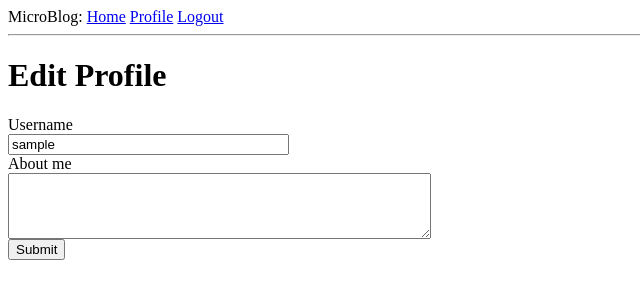
After one commit to WaizungTaam/microblog, a Flask app: page /edit_profile in a window 1280 px wide. The commit adds this page. Shown: the top 300 px of the page, without its empty margins (0-640 px from the left). Run offline with Flask 2, Linux system fonts and the light colour scheme; the visitor is signed in with stand-in values (Sample User, id 1); data comes from the database, SQL or seed files in the repository; both versions use the stored data as it was after the commit.

Commit message:
06 - Profile Page and Avatars

```diff
--- a/app/forms.py
+++ b/app/forms.py
@@ -1,6 +1,8 @@
 from flask_wtf import FlaskForm
-from wtforms import StringField, PasswordField, BooleanField, SubmitField
-from wtforms.validators import DataRequired, Email, EqualTo, ValidationError
+from wtforms import StringField, PasswordField, BooleanField, SubmitField, \
+    TextAreaField
+from wtforms.validators import DataRequired, Email, EqualTo, Length, \
+    ValidationError
 from app.models import User
 
 class LoginForm(FlaskForm):
@@ -26,3 +28,8 @@ class RegistrationForm(FlaskForm):
         user = User.query.filter_by(email=email.data).first()
         if user is not None:
             raise ValidationError('Please use a different email address.')
+
+class EditProfileForm(FlaskForm):
+    username = StringField('Username', validators=[DataRequired()])
+    about_me = TextAreaField('About me', validators=[Length(min=0, max=140)])
+    submit = SubmitField('Submit')
--- a/app/models.py
+++ b/app/models.py
@@ -1,4 +1,5 @@
 from datetime import datetime
+from hashlib import md5
 from werkzeug.security import generate_password_hash, check_password_hash
 from flask_login import UserMixin
 from app import db, login
@@ -9,6 +10,8 @@ class User(db.Model, UserMixin):
     email = db.Column(db.String(128), index=True, unique=True)
     password_hash = db.Column(db.String(128))
     posts = db.relationship('Post', backref='author', lazy='dynamic')
+    about_me = db.Column(db.String(140))
+    last_seen = db.Column(db.DateTime, default=datetime.utcnow)
 
     def __repr__(self):
         return '<User {}>'.format(self.username)
@@ -18,6 +21,11 @@ class User(db.Model, UserMixin):
 
     def check_password(self, password):
         return check_password_hash(self.password_hash, password)
+
+    def avatar(self, size):
+        digest = md5(self.email.lower().encode()).hexdigest()
+        return 'https://www.gravatar.com/avatar/{}?d=identicon&s={}'.format(
+            digest, size)
 
 @login.user_loader
 def load_user(id):
--- a/app/routes.py
+++ b/app/routes.py
@@ -1,8 +1,9 @@
+from datetime import datetime
 from flask import render_template, flash, redirect, url_for, request
 from flask_login import current_user, login_user, logout_user, login_required
 from werkzeug.urls import url_parse
 from app import app, db
-from app.forms import LoginForm, RegistrationForm
+from app.forms import LoginForm, RegistrationForm, EditProfileForm
 from app.models import User
 
 @app.route('/')
@@ -56,3 +57,35 @@ def register():
         flash('Congratulations! You are now a registered user.')
         return redirect(url_for('login'))
     return render_template('register.html', title='Register', form=form)
+
+@app.route('/user/<username>')
+@login_required
+def user(username):
+    user = User.query.filter_by(username=username).first_or_404()
+    posts = [
+        {'author': user, 'body': 'Test post #1'},
+        {'author': user, 'body': 'Test post #2'}
+    ]
+    return render_template('user.html', user=user, posts=posts)
+
+@app.before_request
+def before_request():
+    if current_user.is_authenticated:
+        current_user.last_seen = datetime.utcnow()
+        db.session.commit()
+
+@app.route('/edit_profile', methods=['GET', 'POST'])
+@login_required
+def edit_profile():
+    form = EditProfileForm()
+    if form.validate_on_submit():
+        current_user.username = form.username.data
+        current_user.about_me = form.about_me.data
+        db.session.commit()
+        flash('Your changes have been saved.')
+        return redirect(url_for('edit_profile'))
+    elif request.method == 'GET':
+        form.username.data = current_user.username
+        form.about_me.data = current_user.about_me
+    return render_template(
+        'edit_profile.html', title='Edit Profile', form=form)
--- a/app/templates/base.html
+++ b/app/templates/base.html
@@ -7,13 +7,15 @@
   {%- endif %}
   </head>
   <body>
-    <div>MicroBlog:
+    <div>
+      MicroBlog:
       <a href="{{ url_for('index') }}">Home</a>
-      {% if current_user.is_anonymous %}
+      {%- if current_user.is_anonymous %}
       <a href="{{ url_for('login') }}">Login</a>
-      {% else %}
+      {%- else %}
+      <a href="{{ url_for('user', username=current_user.username) }}">Profile</a>
       <a href="{{ url_for('logout') }}">Logout</a>
-      {% endif %}
+      {%- endif %}
     </div>
     <hr>
     {%- with messages = get_flashed_messages() %}
--- /dev/null
+++ b/app/templates/edit_profile.html
@@ -0,0 +1,29 @@
+{% extends "base.html" %}
+
+{%- block content %}
+  <h1>Edit Profile</h1>
+  <form method="post">
+    {{ form.hidden_tag() }}
+    <div>
+      <div>{{ form.username.label }}</div>
+      <div>{{ form.username(size=32) }}</div>
+      <div>
+        {%- for error in form.username.errors %}
+        <span style='color: red;'>{{ error }}</span>
+        {%- endfor %}
+      </div>
+    </div>
+    <div>
+      <div>{{ form.about_me.label }}</div>
+      <div>{{ form.about_me(rows=4, cols=50) }}</div>
+      <div>
+        {%- for error in form.about_me.errors %}
+        <span style='color: red;'>{{ error }}</span>
+        {%- endfor %}
+      </div>
+    </div>
+    <div>
+      {{ form.submit() }}
+    </div>
+  </form>
+{%- endblock %}
--- a/app/templates/register.html
+++ b/app/templates/register.html
@@ -1,6 +1,6 @@
 {% extends "base.html" %}
 
-{% block content %}
+{%- block content %}
   <h1>Register</h1>
   <form method="post" novalidate>
     {{ form.hidden_tag() }}
@@ -44,4 +44,4 @@
       {{ form.submit() }}
     </div>
   </form>
-{% endblock %}
+{%- endblock %}
```
Also changed, not shown: app/templates/_post.html (added, +9 -0 lines), app/templates/user.html (added, +27 -0 lines), migrations/versions/3fcde792a714_new_fields_in_user_model.py (added, +30 -0 lines), app.db.
